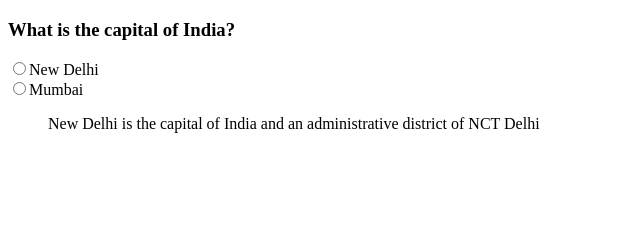
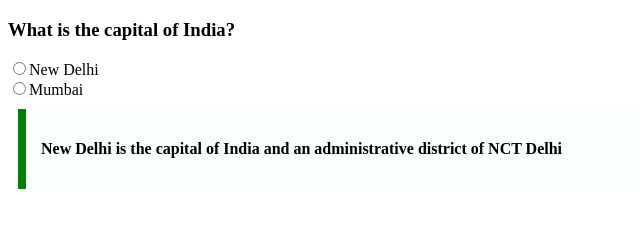
Before and after one commit to acciojob/trivia-Biswa4414, a website: page main.html in a window 1280 px wide. Shown: the whole page, without its empty margins (0-640 px from the left). Drawn offline with Linux system fonts and the light colour scheme.

Commit message:
created a submission

```diff
--- a/styles.css
+++ b/styles.css
@@ -1,8 +1,8 @@
-
-/* Your CSS Code here. */
+blockquote{
 max-width: 600px;
 margin: 10px;
 padding: 15px;
 border-left: 8px solid green;
 background-color: #f8fffe;
-font-weight: bold
+font-weight: bold;
+}
```
